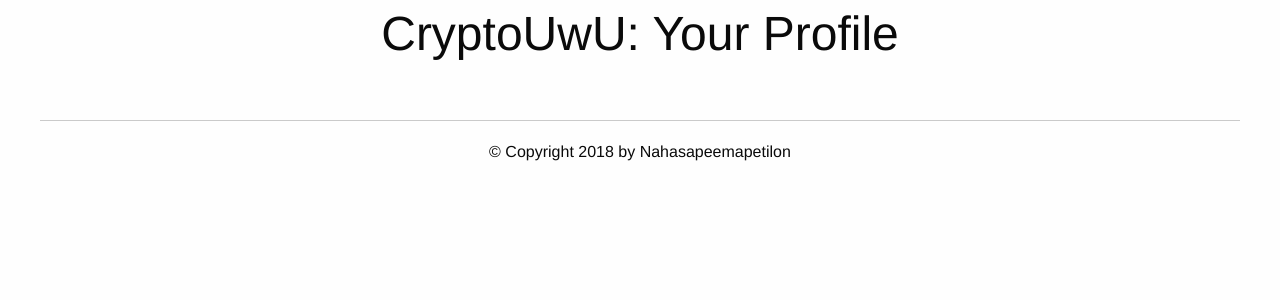
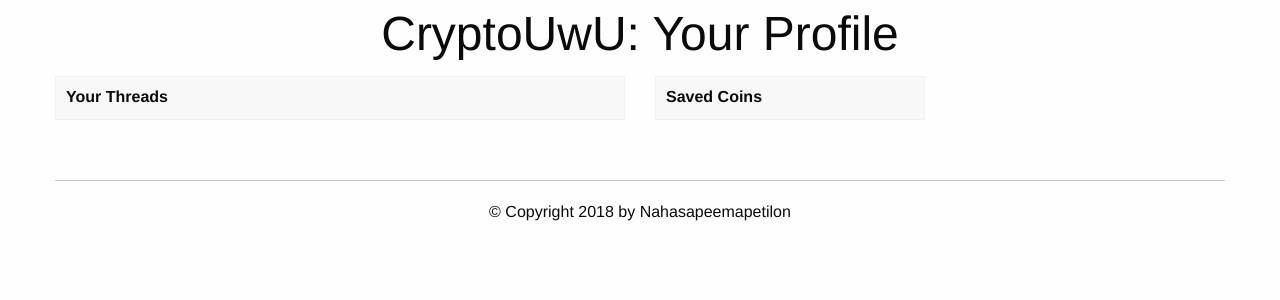
Before and after one commit to adil11111/SDFP, a Flask app: page /profile in a window 1280 px wide. Shown: the part 54-354 px from the top of the page. Run offline with Flask 2, Linux system fonts and the light colour scheme; lists and menus that the app fills with data are empty; some libraries are stand-ins or nearby versions.

Commit message:
some changes

```diff
--- a/app.py
+++ b/app.py
@@ -45,7 +45,7 @@ def register_auth():
 def load_profile():
     return render_template('profile.html')
 
-"""thread and forum """
+"""forum """
 @app.route("/forum")
 def load_forum():
     topic = request.args.get('topics')
@@ -60,6 +60,8 @@ def makeThread():
     #some function to create thread;
     return render_template('forum.html', notLoggedIn=noUser,topic=topic)
 
+
+"""thread"""
 @app.route("/thread", methods=['POST','GET'])
 def load_thread():
     if request.method=="GET":
--- a/templates/profile.html
+++ b/templates/profile.html
@@ -4,4 +4,55 @@
 
 {% block content %}
 <h1 class="text-center"> CryptoUwU: Your Profile</h1>
+
+<div class="grid-container">
+  <div class="grid-x grid-padding-x">
+    <div class="cell small-6">
+
+      <table class="hover">
+	<thead><tr>
+	    <th> Your Threads </th>
+	</tr></thead>
+	<tbody>
+
+	  <!-- threads=[[post, id],[etc]]-->
+	  {% for thread in threads %}
+	  <tr>
+	    <td><a href="/thread?id="+{{thread[1]}}>{{ thread[0] }}</a></td>
+
+	  </tr>
+
+	  {% endfor %}
+
+	</tbody>
+
+      </table>
+    </div>
+
+
+  <!-- something here?-->
+
+  <div  class="cell small-3">
+    <table class="hover">
+      <thead><tr>
+	  <th> Saved Coins </th>
+      </tr></thead>
+      <tbody>
+
+	<!-- coins=[coin1, coin2, etc]-->
+	{% for coin in coins %}
+	<tr>
+	  <td>{{ coin }}</td>
+	</tr>
+
+	{% endfor %}
+
+      </tbody>
+
+    </table>
+  </div>
+</div>
+
+
+
 {% endblock %}
--- a/templates/thread.html
+++ b/templates/thread.html
@@ -19,7 +19,7 @@
       <td>{{post[0]}}</td><td>{{post[1]}}</td>
       <td>{{post[2]}}</td><td>{{post[3]}}</td>
       <td> <p><button class="button" data-open="addPost"> Comment</button></p>
-	<div class="reveal" id="addPost" data-reveal>
+	<div class="reveal" data-toggle="addPost" id="addPost" data-reveal>
 	  <form action="/addPost" method="POST">
 	    <textarea  wrap="hard" name="post">{{post[0]}}:</textarea>
 	    <input class="button" name="submit" type="submit">
```
